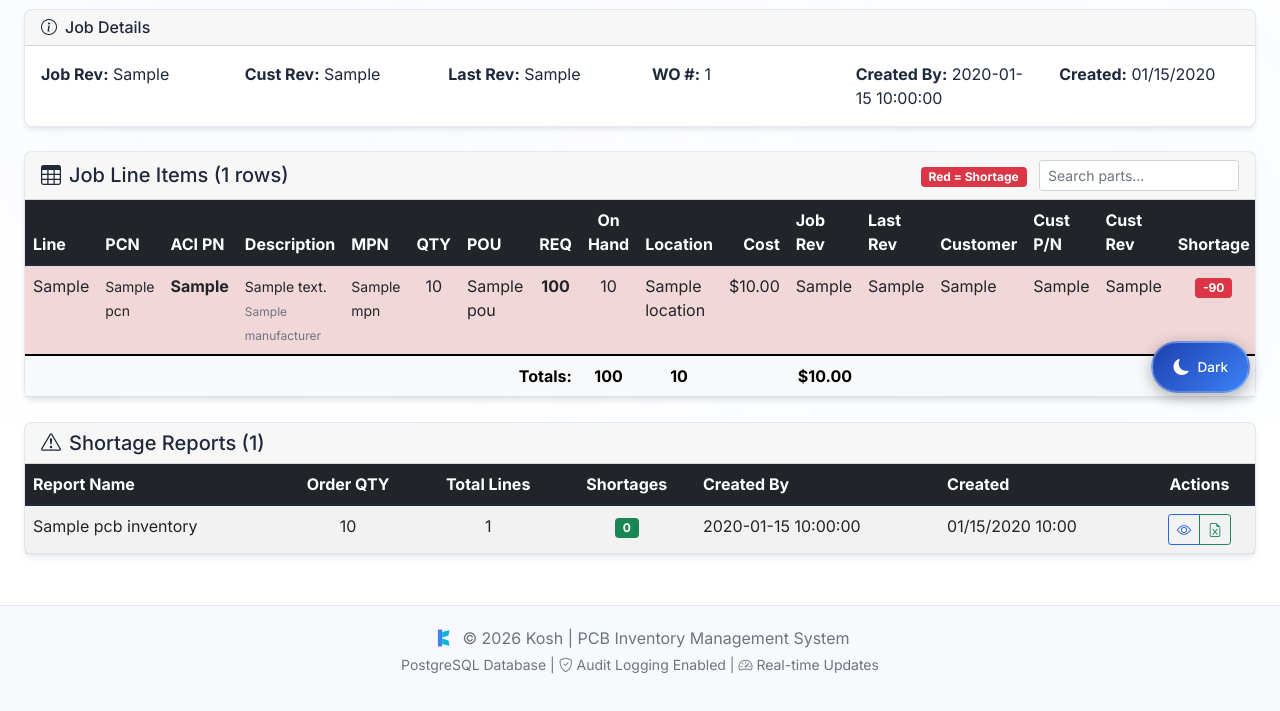
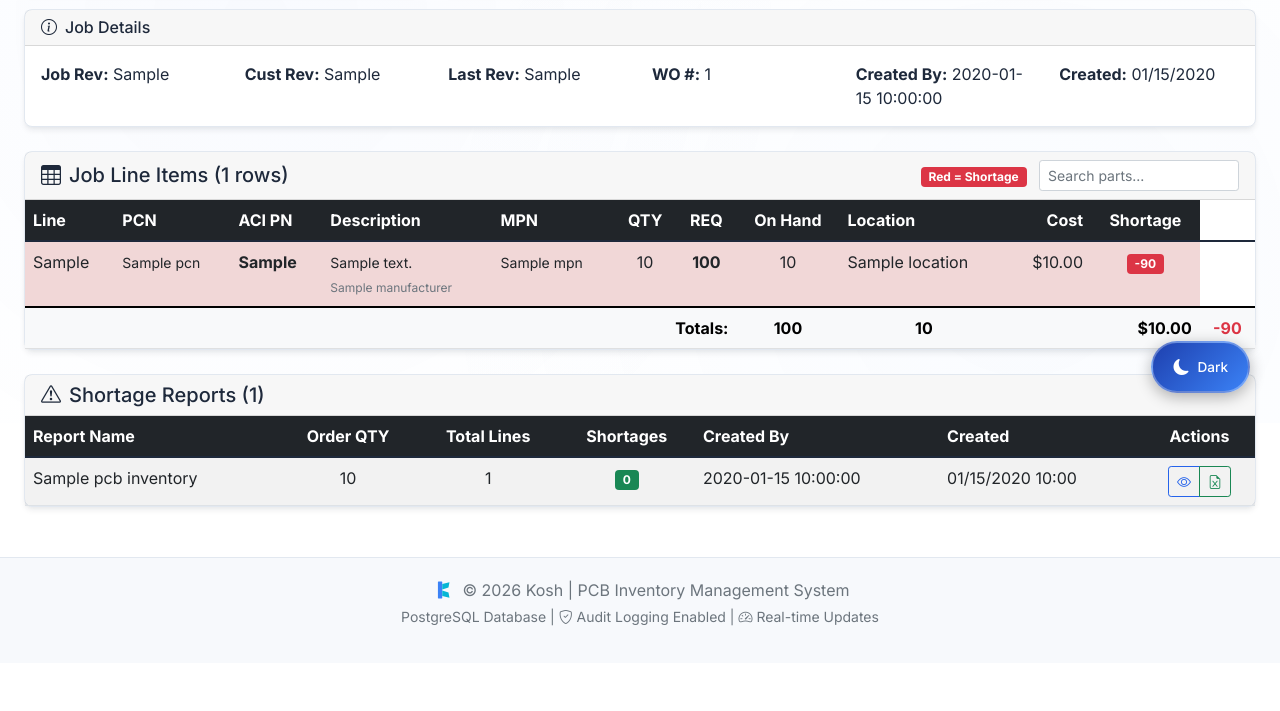
Before and after one commit to americanciruicts/KOSH, a Flask app: page /jobs/1 in a window 1280 px wide. Shown: the part 377-1088 px from the top of the page. After the commit the page ends 1003 px from the top, so only its background shows below. Run offline with Flask 3, Linux system fonts and the light colour scheme; the visitor is signed in with stand-in values (Sample User, id 1); a database or web service that is not in the repository returns one stand-in record (values such as "Sample title"); data that the repository does not hold is empty; some libraries are stand-ins or nearby versions.

Commit message:
Revert job detail page to original columns - keep 15 columns only on BOM preview
Job detail page back to: Line, PCN, ACI PN, Description, MPN, QTY, REQ,
On Hand, Location, Cost, Shortage. The 15-column view is only on the BOM
preview (jobs.html and bom_loader.html) when uploading a new file.

Co-Authored-By: Claude Opus 4.6 <noreply@anthropic.com>

```diff
--- a/templates/job_detail.html
+++ b/templates/job_detail.html
@@ -145,16 +145,10 @@
                         <th>Description</th>
                         <th>MPN</th>
                         <th class="text-center">QTY</th>
-                        <th>POU</th>
                         <th class="text-center">REQ</th>
                         <th class="text-center">On Hand</th>
                         <th>Location</th>
                         <th class="text-end">Cost</th>
-                        <th>Job Rev</th>
-                        <th>Last Rev</th>
-                        <th>Customer</th>
-                        <th>Cust P/N</th>
-                        <th>Cust Rev</th>
                         <th class="text-center">Shortage</th>
                     </tr>
                 </thead>
@@ -172,7 +166,6 @@
                         </td>
                         <td><small>{{ line.mpn or '-' }}</small></td>
                         <td class="text-center">{{ line.qty }}</td>
-                        <td>{{ line.pou or '-' }}</td>
                         <td class="text-center"><strong>{{ line.req }}</strong></td>
                         <td class="text-center">
                             {% if line.on_hand == 0 %}
@@ -183,11 +176,6 @@
                         </td>
                         <td>{{ line.location or '-' }}</td>
                         <td class="text-end">${{ '%.2f'|format(line.unit_cost) }}</td>
-                        <td>{{ line.job_rev or '-' }}</td>
-                        <td>{{ line.last_rev or '-' }}</td>
-                        <td>{{ line.cust or '-' }}</td>
-                        <td>{{ line.cust_pn or '-' }}</td>
-                        <td>{{ line.cust_rev or '-' }}</td>
                         <td class="text-center">
                             {% if line.shortage < 0 %}
                             <span class="badge bg-danger">{{ line.shortage }}</span>
@@ -202,12 +190,11 @@
                 </tbody>
                 <tfoot class="table-light">
                     <tr>
-                        <td colspan="8" class="text-end"><strong>Totals:</strong></td>
+                        <td colspan="7" class="text-end"><strong>Totals:</strong></td>
                         <td class="text-center"><strong>{{ lines|map(attribute='req')|sum }}</strong></td>
                         <td class="text-center"><strong>{{ lines|map(attribute='on_hand')|sum }}</strong></td>
                         <td></td>
                         <td class="text-end"><strong>${{ '%.2f'|format(lines|map(attribute='unit_cost')|sum) }}</strong></td>
-                        <td colspan="5"></td>
                         <td class="text-center">
                             <strong class="{% if lines|map(attribute='shortage')|sum < 0 %}text-danger{% else %}text-success{% endif %}">
                                 {{ lines|map(attribute='shortage')|sum }}
```
Also changed, not shown: migration/stockAndPick/web_app/templates/job_detail.html (+1 -14 lines).
